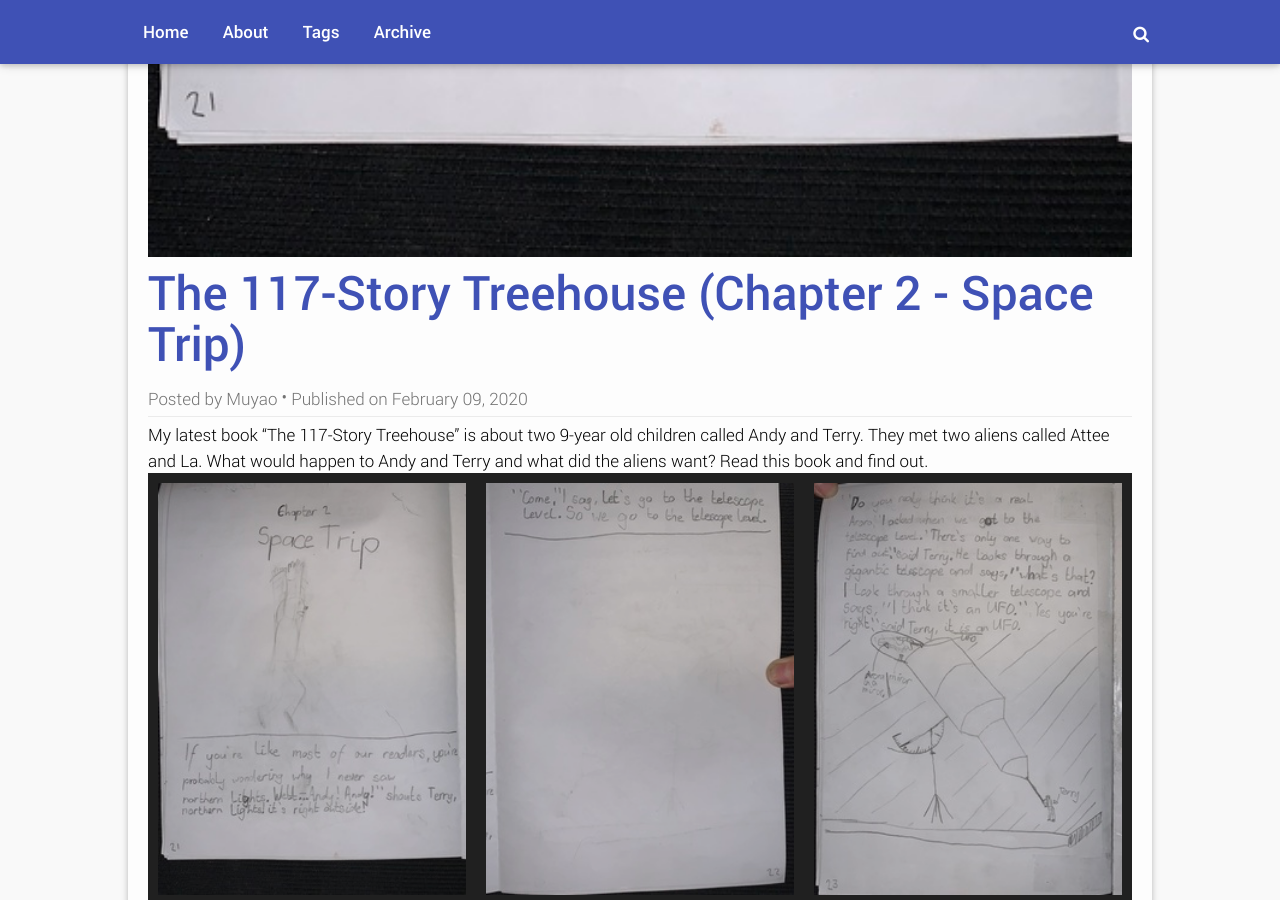
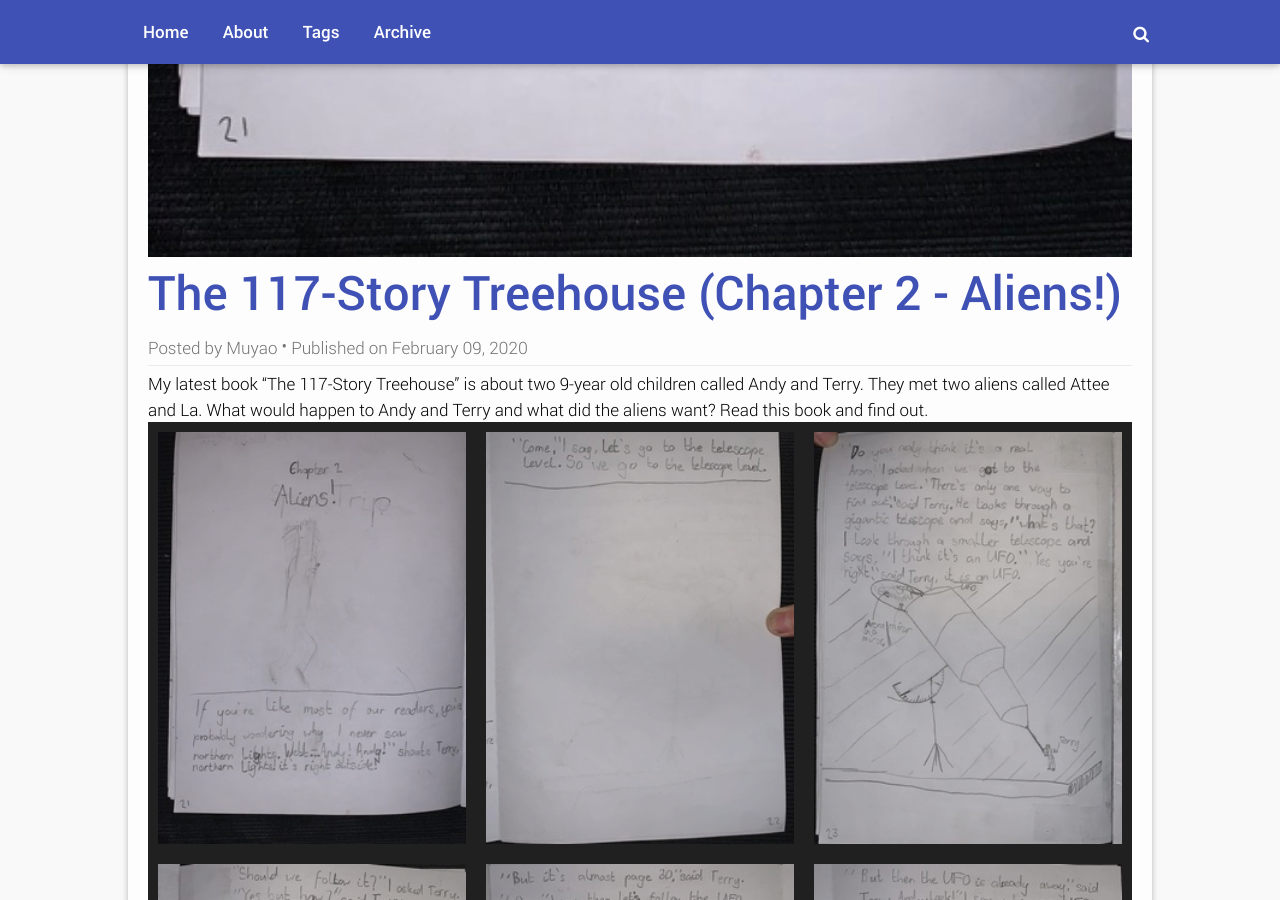
Before and after one commit to muyao/muyao.art, a Jekyll site: the page built from _posts/2020-02-09-the-117-story-treehouse-chapter-02.md, in a window 1280 px wide and 900 px high, scrolled down 1389 px. Built offline with Jekyll 4.4.1, drawn with Linux system fonts in a browser that asks for light colours; some of the changed lines change nothing that is shown.

Commit message:
Fix chapter 02

```diff
--- a/_posts/2020-02-09-the-117-story-treehouse-chapter-02.md
+++ b/_posts/2020-02-09-the-117-story-treehouse-chapter-02.md
@@ -3,7 +3,7 @@
 layout: post-full
 type: gallery
 featimg: 2020/the-117-story-treehouse-chapter-02/21.jpeg
-title: The 117-Story Treehouse (Chapter 2 - Space Trip)
+title: The 117-Story Treehouse (Chapter 2 - Aliens!)
 tags: [book]
 gallery:
     - images:
@@ -25,6 +25,10 @@
         alttext: Page 28
       - filename: 2020/the-117-story-treehouse-chapter-02/29.jpeg
         alttext: Page 29
+      - filename: 2020/the-117-story-treehouse-chapter-02/30.jpeg
+        alttext: Page 30
+      - filename: 2020/the-117-story-treehouse-chapter-02/31.jpeg
+        alttext: Page 31
 ---
 
 My latest book "The 117-Story Treehouse" is about two 9-year old children called
```
Also changed, not shown: media/2020/the-117-story-treehouse-chapter-02/21-small.jpeg, media/2020/the-117-story-treehouse-chapter-02/21.jpeg, media/2020/the-117-story-treehouse-chapter-02/29-small.jpeg, media/2020/the-117-story-treehouse-chapter-02/29.jpeg, media/2020/the-117-story-treehouse-chapter-02/30-small.jpeg (added), media/2020/the-117-story-treehouse-chapter-02/30.jpeg (added), media/2020/the-117-story-treehouse-chapter-02/31-small.jpeg (added), media/2020/the-117-story-treehouse-chapter-02/31.jpeg (added).
